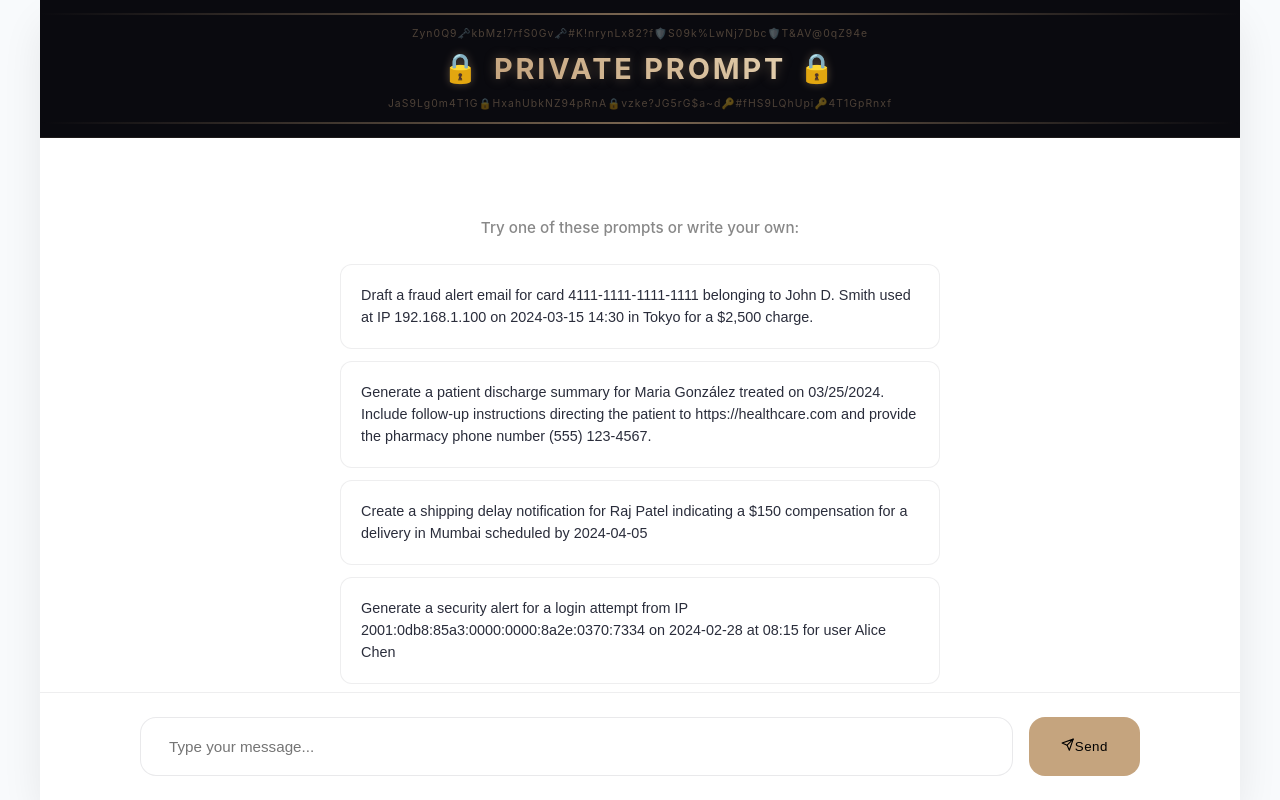
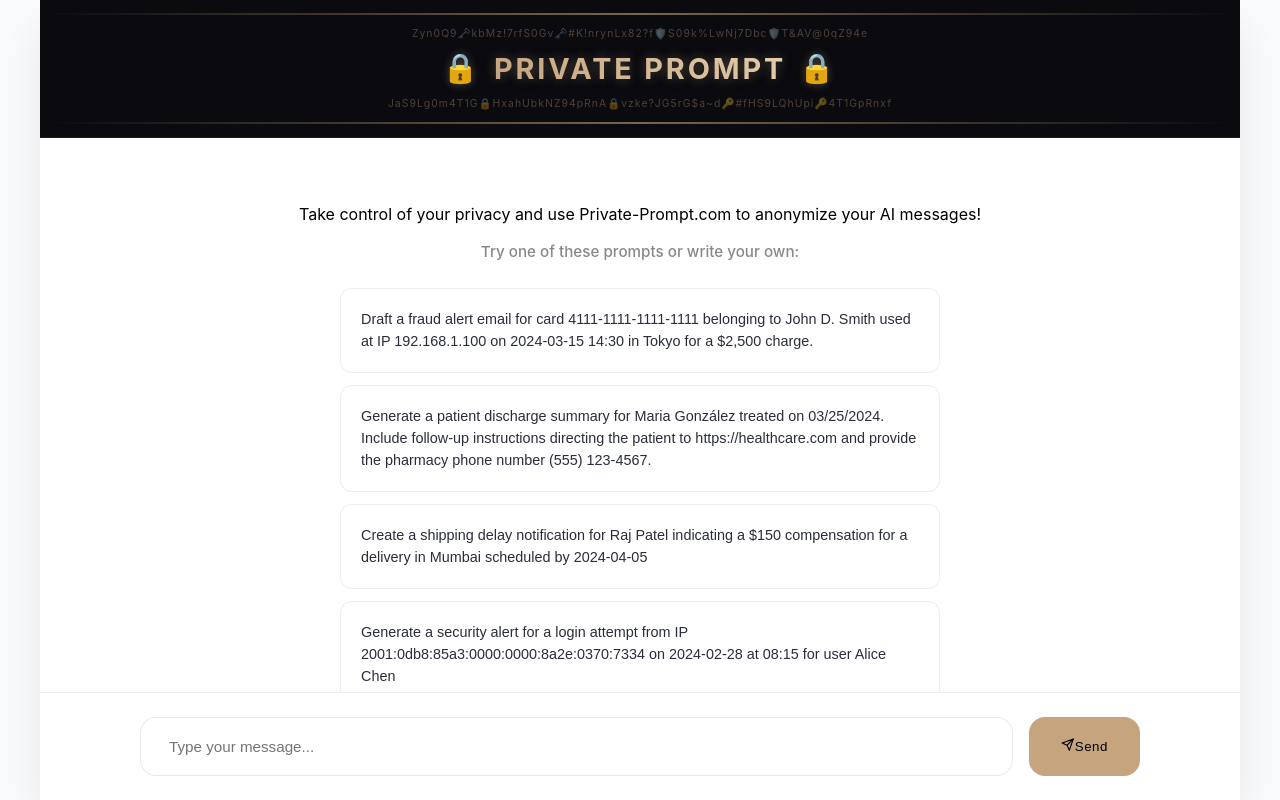
Before and after one commit to SaraLaouini1/chatbot, a React (Vite) app: page / in a window 1280 px wide. Built offline with nearby package versions, Linux system fonts and the light colour scheme.

Commit message:
Update Chat.tsx

```diff
--- a/src/components/Chat.tsx
+++ b/src/components/Chat.tsx
@@ -139,6 +139,9 @@
       <div className="messages-container">
         {messages.length === 0 && !loading && (
           <div className="suggestions-container">
+            <div className="intro-text">
+              Take control of your privacy and use Private-Prompt.com to anonymize your AI messages!
+            </div>
             <h3>Try one of these prompts or write your own:</h3>
             <div className="suggestions-list">
               {suggestedPrompts.map((prompt, index) => (
```
